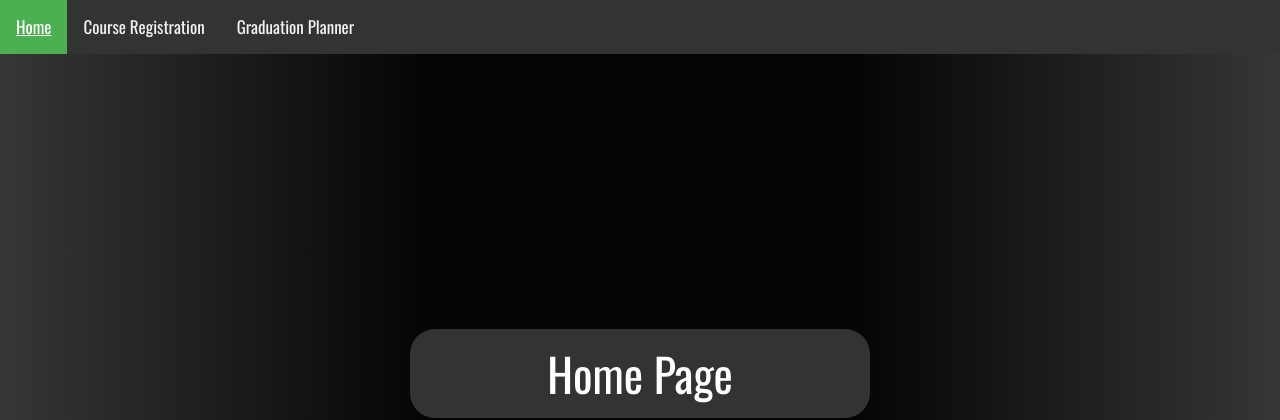
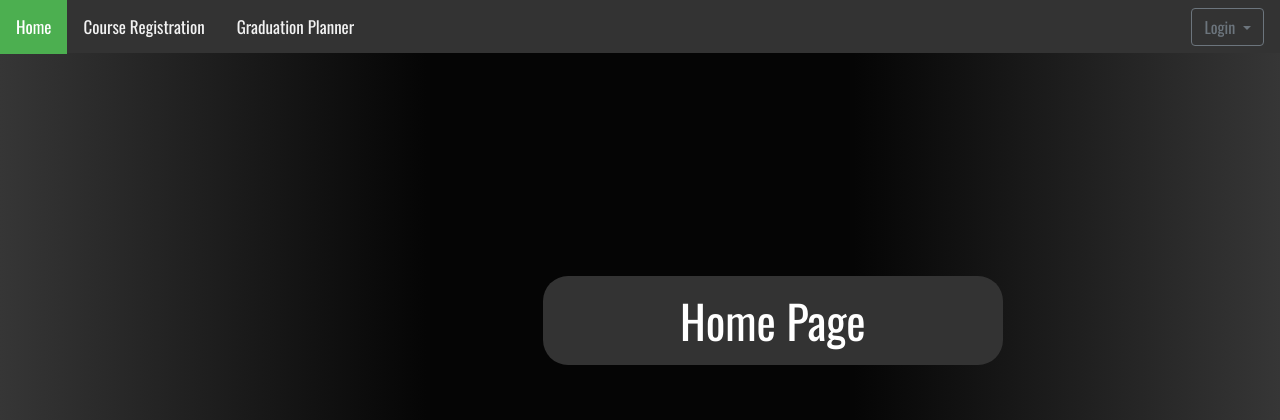
Before and after one commit to Hyuan6/CSE-111-Course-Registrar, a Django app: page /CourseReg/ in a window 1280 px wide. Shown: the top 420 px of the page. Run offline with Django 3.2, Linux system fonts and the light colour scheme; some libraries are stand-ins or nearby versions.

Commit message:
Fixed homepage nav bar w/ temp login

```diff
--- /dev/null
+++ b/CourseRegistrar/RegistrationPage/static/RegistrationPage/Homepage.css
@@ -0,0 +1,65 @@
+html {
+    height: 100%;
+}
+
+body {
+    font-family: 'Oswald', sans-serif !important;
+    height: 100%;
+    background-image: linear-gradient(to right, rgb(54, 54, 54), rgb(5, 5, 5), rgb(5, 5, 5), rgb(54, 54, 54))
+}
+
+.container {
+    height: 80%;
+    width: 100%;
+    white-space: nowrap;
+}
+
+#notificationBanner {
+    width: 10em;
+    border-radius: 25px;
+    display: block;
+    padding: 10px;
+    background-color: #333;
+    color: white;
+    font-size: 46px;
+    overflow: auto;
+}
+
+.topnav .bar {
+    background-color: #333;
+    overflow: hidden;
+    width: 100%;
+    height: 53px;
+    position: absolute;
+    z-index: -10;
+}
+
+.topnav>a {
+    float: left;
+    color: #f2f2f2;
+    text-align: center;
+    padding: 14px 16px;
+    text-decoration: none;
+    font-size: 17px;
+    vertical-align: middle;
+    z-index: 5;
+}
+
+.topnav a:hover {
+    background-color: #ddd;
+    color: black;
+}
+
+.topnav a.active {
+    background-color: #4CAF50;
+    color: white;
+}
+
+button:focus {
+    outline: 0;
+}
+
+.topnav #LoginButton {
+    float: right;
+    padding: 8px 16px;
+}
--- a/CourseRegistrar/RegistrationPage/static/RegistrationPage/templateCSS.css
+++ b/CourseRegistrar/RegistrationPage/static/RegistrationPage/templateCSS.css
@@ -84,6 +84,7 @@ body {
 .topnav {
     background-color: #333;
     overflow: hidden;
+    margin-bottom: 2em;
 }
 
 .topnav a {
--- a/CourseRegistrar/RegistrationPage/templates/RegistrationPage/homePage.html
+++ b/CourseRegistrar/RegistrationPage/templates/RegistrationPage/homePage.html
@@ -1,33 +1,60 @@
 <!DOCTYPE html>
 <html>
+
 <head>
 
     <meta charset="utf-8">
-	<meta name="viewport" content="width=device-width, initial-scale=1, shrink-to-fit=no">
-	{% load static %}
-	<link rel="stylesheet" type="text/css" href="{% static 'RegistrationPage/templateCSS.css' %}">
+    <meta name="viewport" content="width=device-width, initial-scale=1, shrink-to-fit=no"> {% load static %}
     <link href='http://fonts.googleapis.com/css?family=Oswald:400,300,700' rel='stylesheet' type='text/css'>
     <link rel="stylesheet" href="https://stackpath.bootstrapcdn.com/bootstrap/4.5.0/css/bootstrap.min.css" integrity="sha384-9aIt2nRpC12Uk9gS9baDl411NQApFmC26EwAOH8WgZl5MYYxFfc+NcPb1dKGj7Sk" crossorigin="anonymous">
-	<link rel="shortcut icon" type="image/png" href="https://mystudentrecord.ucmerced.edu/favicon.ico"/>
+    <link rel="stylesheet" type="text/css" href="{% static 'RegistrationPage/Homepage.css' %}">
+    <link rel="shortcut icon" type="image/png" href="https://mystudentrecord.ucmerced.edu/favicon.ico" />
     <title>Home</title>
 
 </head>
+
 <body>
 
     <div class="topnav">
+        <div class="bar"></div>
         <a class="active" href="/CourseReg">Home</a>
         <a href="/CourseReg/RegPage">Course Registration</a>
         <a href="/CourseReg/GradPlan">Graduation Planner</a>
+        <div class="dropdown" id="LoginButton">
+            <button type="button" id="dropdownMenu1" data-toggle="dropdown" class="btn btn-outline-secondary dropdown-toggle ml-auto">Login <span class="caret"></span></button>
+            <ul id="LoginMenu" class="dropdown-menu dropdown-menu-right mt-2">
+                <li class="px-3 py-2">
+                    <form class="form" role="form">
+                        <div class="form-group">
+                            <input id="emailInput" placeholder="Email" class="form-control form-control-sm" type="text" required="">
+                        </div>
+                        <div class="form-group">
+                            <input id="passwordInput" placeholder="Password" class="form-control form-control-sm" type="text" required="">
+                        </div>
+                        <div class="form-group">
+                            <button type="submit" class="btn btn-primary btn-block">Login</button>
+                        </div>
+                        <div class="form-group text-center">
+                            <small><a href="#" data-toggle="modal" data-target="#modalPassword">Sign up</a></small>
+                        </div>
+                    </form>
+                </li>
+            </ul>
+        </div>
     </div>
 
-	<div class = "container">
+    <div class="container">
         <div class="row h-100">
             <div class="col-sm-12 align-self-center">
-				<div id = "notificationBanner" class="col-auto mx-auto text-center">
+                <div id="notificationBanner" class="col-auto mx-auto text-center">
                     <span>Home Page</span>
                 </div>
             </div>
         </div>
     </div>
+    <script src="https://code.jquery.com/jquery-3.2.1.slim.min.js" integrity="sha384-KJ3o2DKtIkvYIK3UENzmM7KCkRr/rE9/Qpg6aAZGJwFDMVNA/GpGFF93hXpG5KkN" crossorigin="anonymous"></script>
+    <script src="https://cdnjs.cloudflare.com/ajax/libs/popper.js/1.12.9/umd/popper.min.js" integrity="sha384-ApNbgh9B+Y1QKtv3Rn7W3mgPxhU9K/ScQsAP7hUibX39j7fakFPskvXusvfa0b4Q" crossorigin="anonymous"></script>
+    <script src="https://maxcdn.bootstrapcdn.com/bootstrap/4.0.0/js/bootstrap.min.js" integrity="sha384-JZR6Spejh4U02d8jOt6vLEHfe/JQGiRRSQQxSfFWpi1MquVdAyjUar5+76PVCmYl" crossorigin="anonymous"></script>
 </body>
+
 </html>
```
Lines whose indentation alone changed are shown as unchanged.
